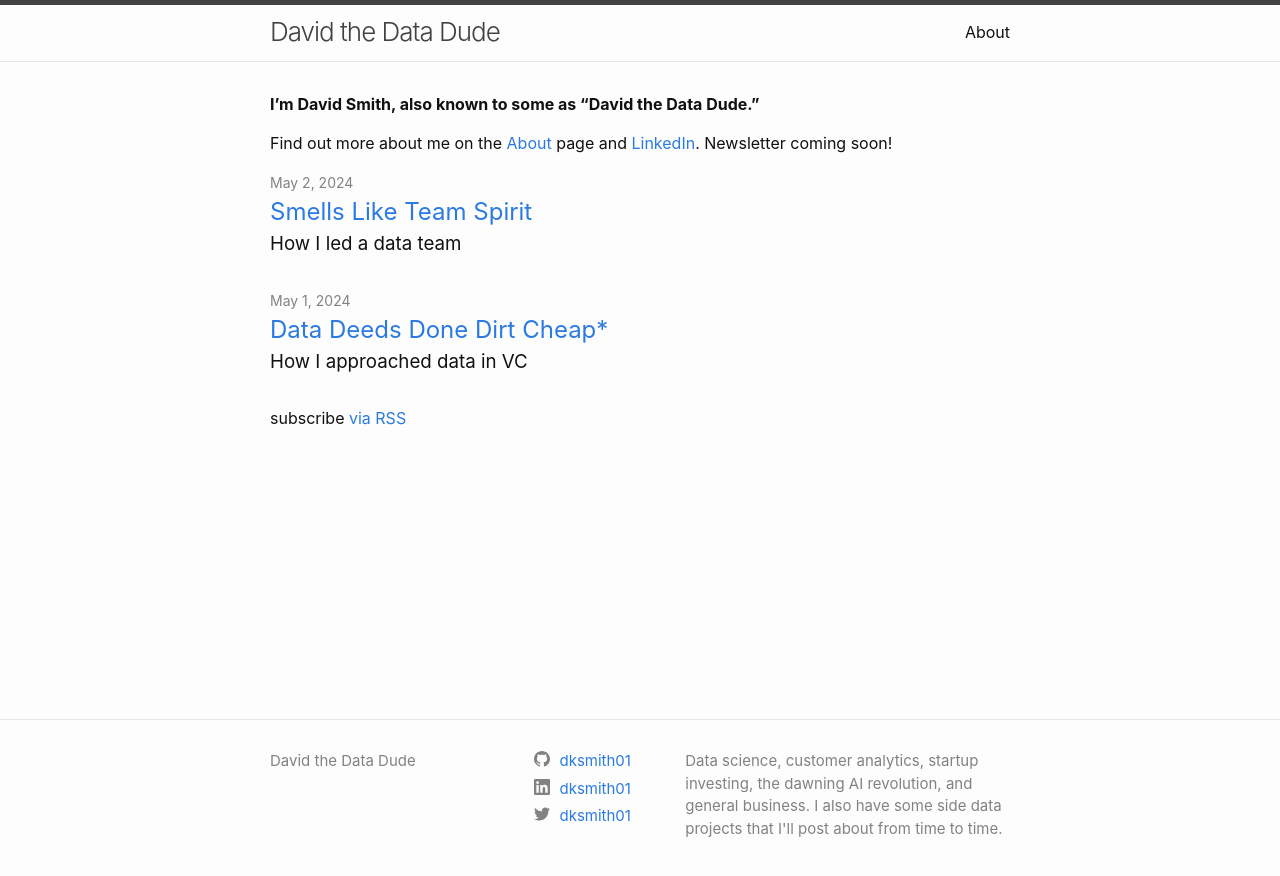
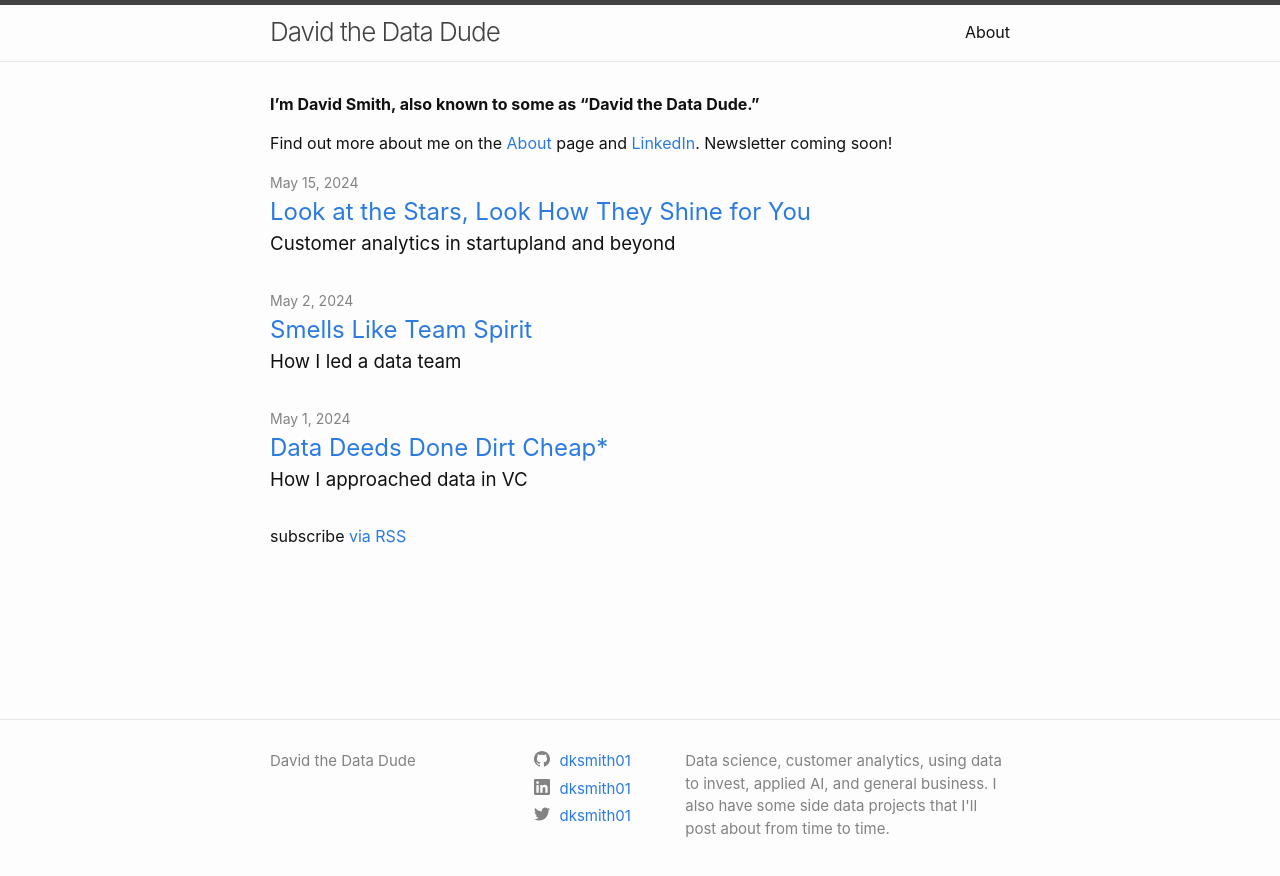
Before and after one commit to dksmith01/dksmith01.github.io, a Jekyll site: the page built from index.markdown, in a window 1280 px wide. Shown: the top 876 px of the page. Built offline with Jekyll 4.4.1, drawn with Linux system fonts in a browser that asks for light colours; some of the changed lines change nothing that is shown.

Commit message:
New post on Customer Analytics

```diff
--- a/_config.yml
+++ b/_config.yml
@@ -21,8 +21,8 @@
 title: David the Data Dude
 email: david@thedatadu.de
 description: >- # this means to ignore newlines until "baseurl:"
-  Data science, customer analytics, startup investing,
-  the dawning AI revolution, and general business. I also have some side data
+  Data science, customer analytics, using data to invest,
+  applied AI, and general business. I also have some side data
   projects that I'll post about from time to time.
 baseurl: "" # the subpath of your site, e.g. /blog
 url: "https://david.thedatadu.de" # the base hostname & protocol for your site, e.g. http://example.com
--- /dev/null
+++ b/_posts/2024-05-15-customer-analytics-in-startupland-and-beyond.md
@@ -0,0 +1,159 @@
+---
+layout: post
+title:  "Look at the Stars, Look How They Shine for You"
+subtitle: "Customer analytics in startupland and beyond"
+date:   2024-05-15
+categories: blog
+---
+![Look at the Stars, Look How They Shine For You](/assets/img/starry_night.png)
+*Image by DALL-E*
+
+# Wading In
+
+I recently joined a great Slack community called [Eventgarde](eventgardehq.slack.com). Organized and facilitated by Timo Dechau, it’s a strong and growing group of people who nerd out about the type of analytics you can do with user event data. As a response to my intro Slack post in which I talked about my interest in “customer analytics,” Timo responded with “I love that you call it customer analytics. My vote would go that we just stop using any other terms and only use customer analytics since this is what it’s all about.” I agree, Timo! In an effort to popularize the term more widely, I’d like to wade into what “customer analytics” is, why it's crucial, and how it can help us create more value from our everyday business data.
+
+# Defining the Customer
+
+We all know what a customer is, right? But since this is half of the name “customer analytics,” let’s just say it: a* customer is any person or entity who buys your products or services*.
+
+It's super important to really understand who your customers are, because they're essentially the backbone of your company's financial health. The whole value of your business can be boiled down to what these folks bring in, minus what it costs you to provide the product or service—that's what we call the contribution margin. By getting a clear picture of this, you can come up with smarter strategies to boost your customer value, which leads to better profits and sustainable growth over the long haul.
+
+# How is a Customer Different from a User?
+
+A “user” is a person or other entity who *could *become a customer one day (perhaps in a free trial); is affiliated with a customer (an end-user of a B2B SaaS product); or part of the product (as in the case of Facebook, where users are integral to the product that advertisers buy*). When I use the term “customer analytics,” I generally include both users and customers under that umbrella.
+
+Users are not customers, but in my view of customer analytics–especially as it is applied to startups–users are still important for several reasons:
+
+- There’s a difference between paying for a product and using the product. I have a subscription to the New York Times app and read it every day. I also have a subscription to the Washington Post app and read it maybe once a week. I would say I’m much more of a churn risk–i.e. more likely to cancel my subscription–with the Post than the Times. The Times is a much stickier app for me; not only does it have news but it also has games. Measuring *user *engagement helps understand *customer *churn risk.
+
+- Customers and users can be different groups of people. In the case of, say, a B2B SaaS, the customer is a business using the product–or the people running the department that uses the software. Meanwhile, the users are the people who work in that department who use the software every day. Like the Times vs. Post example above, we need to assess engagement (frequency of use) of the users to assess churn risk of the customers. But with different groups of people, its more complicated to get there.
+
+- Many startups are pre-revenue, and the only way to assess whether anyone finds value from the product is to measure engagement in the form of non-monetary proxies, such as active days. If users are engaged and the product has become part of their life or job or habits, then monetization is possible, whether through usage fees, advertising, subscriptions, or other methods.*
+
+- Users are the would-be customers that don’t make it all the way through the acquisition and activation funnels. Understanding their origins, behavior, and points of churn can help improve the throughput of these funnels to grow the business more efficiently.
+
+If find it helpful to use this analogy: customers are to revenue as users are to usage.
+
+# Vive La Difference
+
+Not all customers behave in the same way. Some might stop by every day for small things, while others might only show up once a season but make big purchases. This mix is important because it helps you spot your “star” customers—the ones who engage most enthusiastically with your business. By diving into customer analytics, you can figure out these patterns and tailor your strategies to ramp up the value of your business even more. This means you can fine-tune your marketing to acquire more star customers and keep the ones you have happy and loyal.
+
+Customer analytics does something really cool: it fills in the gaps left by traditional financial metrics like those you see in GAAP accounting. By looking from the bottom up at every single transaction with your customers, you get a crystal-clear view of what is driving your business. This isn't just about tracking dollars and cents; it's about uncovering the hidden patterns, preferences, and opportunities for growth that you'd probably miss with standard accounting. Three principals from PwC, [writing in Harvard Business Review](https://hbr.org/2022/10/how-to-gain-a-competitive-advantage-on-customer-insights), call it “privileged insights:” unique and relevant information about customers that competitors don’t have access to. With this kind of detailed insight, you're equipped to make smarter decisions that not only enhance day-to-day operations but also significantly increase the value of your business.
+
+Indeed, [research by McKinsey](https://www.mckinsey.com/capabilities/growth-marketing-and-sales/our-insights/why-customer-analytics-matter) states, “...companies that use customer analytics comprehensively report outstripping their competition in terms of profit almost *twice as often* as companies that do not.” Collecting the right data and knowing how to use it can drive superior performance.
+
+# Customer Analytics Applied to Startups
+
+In my time at TheVentureCity, we strove to understand both customers and users to develop the most complete, bottom-up picture possible of the company’s prospects. While we loved to get data on both customers and users, it wasn’t always possible. We used the best information we could get to make the most informed decision possible. Below, to simplify things, I will refer to customers as a general term to refer to both customers and users.
+
+By analyzing what each and every customer does in the product and then aggregating the data, we were able to paint a picture for founders and our investment teams that showed how "happy" those customers are. Happy customers find clear value in the product and are willing to pay for it. They demonstrate this to us by…
+
+- Using the product with a relatively high level of frequency
+
+- Using the product repeatedly over an extended period of time
+
+- Spending increasing amounts of money via expansion of use or up-sells/cross-sells
+
+If a company can efficiently find and grow a base of happy customers over time through reliable acquisition channels, it is a sign that they have achieved product-market fit (PMF), a critical inflection point for any startup. Measuring PMF is a subset of customer analytics that deserves a whole [post](https://tribecap.co/a-quantitative-approach-to-product-market-fit/) of its own (h/t to Jonathan Hsu at Tribe Capital; if you really want to dive in, his follow-up [post](https://tribecap.co/unit-economics-and-the-pursuit-of-scale-invariance/) on unit economics takes it to the next level). This approach primarily helps us determine if a startup is ready to scale up or if the team needs to do more work before scaling. Premature scaling can put the entire company at risk. Measuring PMF is particularly important during the investment due diligence stage, forming the rationale behind the [Growth Scanner](https://www.growthscanner.com/) product we built at TheVentureCity. Tribe Capital recently spun out [Termina.ai](Termina.ai) in an effort to make this technology usable by other asset managers directly.
+
+# Diving Deeper
+
+Customer analytics applies at any point in a company’s lifecycle, well beyond the question of PMF. As a company matures, it collects more and more customer data. The more data over a longer period of time, the better the customer analytics. Our data team used the following customer analytics frameworks to dive deep into companies:
+
+- Customer lifetime value (CLV): What is the worth of a customer over its active "lifetime," and how does this compare to the cost required to acquire that customer (unit economics)? What is the probability that each customer is still active and what can they be expected to be worth in the future? For more information, see my CLV blog series,[ ](https://www.theventure.city/article/clv1)[Part 1](https://www.theventure.city/article/clv1).
+
+- Recency-frequency-monetary (RFM) analysis: The three underlying attributes that build predictive CLV models can be used to segment a customer base with relatively little math. While RFM cannot be used to calculate the worth of each customer, it can put them into different groups. For more information, see[ ](https://www.theventure.city/article/clv-3)[Part 3](https://www.theventure.city/article/clv-3) of my CLV series.
+
+- Behavioral segmentation: Are there customers who perform better than others (on a CLV basis or otherwise)? If so, who are they, how do they use the product? Once we have identified who they are and how they behave, the question becomes how can we acquire more of them?
+
+- Aha! moments: How can the behavior of a customer during the onboarding process predict their retention as a customer in the future?
+
+- Revenue distribution: Is revenue spread across many individual customers or concentrated in just a few? A typical distribution roughly follows the 80-20 Pareto rule, with 20% of customers generating 80% of the value. Highly concentrated revenue represents a risk to any startup.
+
+We used these frameworks and other methods, including exploratory customer base audits, to help both founding teams and our internal investment teams understand customer behavior. This understanding provides a solid foundation for mapping out how to grow the business.
+
+# Putting It Into Practice
+
+Customer analytics plays a crucial role in companies by providing valuable insights into customer behavior, preferences, and trends. This information enables businesses to make informed decisions, improve customer experiences, and drive growth. Typical applications fall into the following categories, which have some overlap:
+
+- Understanding customers’ needs, wants, and pain points
+
+- Personalization and customization for tailored experiences
+
+- Customer segmentation and targeting based on behavior, demographics, and other factors
+
+- Customer lifetime value and retention to maximize value of customer relationships
+
+- Identifying opportunities for growth into untapped markets, new segments, and emerging trends
+
+- Measuring and improving customer experience
+
+- Data-driven decision-making
+
+- Continuous improvement in all products, services, and customer experiences
+
+# Costs and Risks
+
+Companies have to weigh the potential benefits described above with the costs and risks related to operationalizing a customer analytics initiative.
+
+There are foundations on which to build any data initiative that, if they fall short, will severely hamper your efforts. Make sure…
+
+- You have good data. That means it’s accurate, complete, reliable, and timely. Buying or building a customer data platform (CDP) is a critical investment that deserves its own post. Collecting clean, high-quality data over time costs money.
+
+- The data is secure and complies with regulations such as GDPR and HIPAA. Complying, and remaining in compliance, with these standards costs money.
+
+- The people throughout your organization understand and support what you’re doing. This means both executive sponsorship (top-down) and organizational buy-in (bottom-up).  Many people may resist change, lack data literacy, or express skepticism about data-backed decisions. Such resistance can sink data projects. Allocating time, energy, and communication overhead to aligning and training the organization costs money.
+
+- Your team has the appropriate technical skills and works together effectively to make the project successful. Despite the claims of software providers, even no-code solutions require some level of technical expertise. The more systems you have to collect data from, the more customer ID’s, data dictionaries, and points of failure you introduce to the mix. Hiring specialized technical resources costs money.
+
+Each of the foundations listed above requires both money and good execution to realize value. Therefore, each represents both a cost and a risk. How much cost and how much risk depends on the size and maturity of the organization and the complexity of the data.
+
+There is another risk on the benefits side of the ledger: does the customer analytics project have enough upside to be worth it? In the world of startups, one of the things that was constantly on my mind was “potential energy.” How much value could your data provide, if you know how to extract it? One of my must-read data thought leaders, Benn Stancil, describes potential energy [here](https://benn.substack.com/p/day-of-reckoning):
+
+> *The data of a mid-sized B2B SaaS product simply doesn’t have the potential energy of Google’s search histories, or of an Amazon’s browsing logs. If the latter examples are the new oil, the former is a new peat bog. No matter how good the tools are that clean and analyze it, how skilled the engineers are who are working on it, or how mature the culture is around it, it’ll never burn as hot or as bright.*
+
+A customer base audit performed prior to the project using the best data available can help answer such questions as:
+
+- Who are the customers, and how are the segmented?
+
+- How quickly are customers acquired and how well do they retain?
+
+- How many customers do we have in each segment and what are they worth to us?
+
+- Where are the most obvious “low-hanging fruit” opportunities for creating value?
+
+- What are the opportunities that will pay off over a longer time horizon?
+
+- If we invest in customer analytics, what is a reasonable range of estimates for the incremental value we can deliver to the business?
+
+- Is an investment in customer analytics likely to pay off?
+
+Answering these questions can help you assess how much potential energy your data has prior to spending much money to extract value from it.
+
+# Examples
+
+At TheVentureCity, we could amortize the cost of our data team and infrastructure across an entire portfolio of companies for whom we performed customer analytics. Therefore, the threshold for value extracted from a customer base audits or other deep dive we did was lower. While some of our startups grew to be quite large with high potential energy in the data, many smaller ones had lower potential. We did our best to deliver value to as many of our portfolio companies as possible.
+
+## Retail Fintech
+
+We partnered with a fintech startup and discovered a unique customer segment that conducted transactions at an unusually high frequency. These weren't just regular consumers; they were entrepreneurs leveraging our client's product as a business opportunity. By recognizing this, we helped the startup launch a tailored affiliate program that catered specifically to these entrepreneurs. This program not only facilitated their operations but also empowered them to expand their customer networks more effectively. The result was a significant increase in user engagement and a higher rate of customer acquisition, turning a routine observation into a strategic business advantage that drove growth for both the company and its entrepreneurial customers.
+
+## Retail Cross-Selling
+
+An analysis for a fast-growing retailer revealed that customers purchasing a diverse range of products were twice as valuable as those sticking to a single product type. This insight was a game-changer. It led us to develop targeted marketing strategies aimed at promoting cross-selling, which not only boosted sales but also enhanced customer participation in the loyalty program, thereby increasing customer lifetime value and loyalty.
+
+## Video Streaming Cohorts
+
+During the pandemic, a cohort analysis for a video streaming company highlighted a surge in engagement among new subscribers, with retention rates surpassing historical averages. This crucial insight informed our investment strategy, prompting us to model future scenarios that accounted for fluctuating engagement levels. Our proactive adjustments ensured the company could ride out the volatile era and maintain robust growth.
+
+## Travel App Geolocations
+
+For a travel app client, we conducted an advanced analysis of user geolocations and engagement patterns. This not only mapped out where users were most active but also identified potential hotspots for content development. By focusing our marketing efforts and content creation on these high-engagement areas, we significantly increased organic user activity and enhanced the overall user experience, leading to higher satisfaction and retention rates.
+
+# Special Thanks
+
+To Jonathan Hsu at Tribe Capital for his thought leadership over the years and assistance on this article.
+
+\* “It's interesting to actually consider that customers being distinct from users is a bit of a ZIRP [zero interest rates policy] phenomenon. They can only be separate if a customer is willing to subsidize the usage by some other party at some level. Whereas when interest rates are high, the customers want the company to build directly for them. For example, in a ZIRP world, Facebook can build primarily for their users and build only crappy products for their advertising customers. As interest rates go up, Facebook has to focus on ad products and reduces investment in the end-user experience, etc.,” says Hsu.
+
+<iframe style="border-radius:12px" src="https://open.spotify.com/embed/track/3AJwUDP919kvQ9QcozQPxg?utm_source=generator" width="100%" height="352" frameBorder="0" allowfullscreen="" allow="autoplay; clipboard-write; encrypted-media; fullscreen; picture-in-picture" loading="lazy"></iframe>
```
Also changed, not shown: Gemfile.lock, 1 other file.
